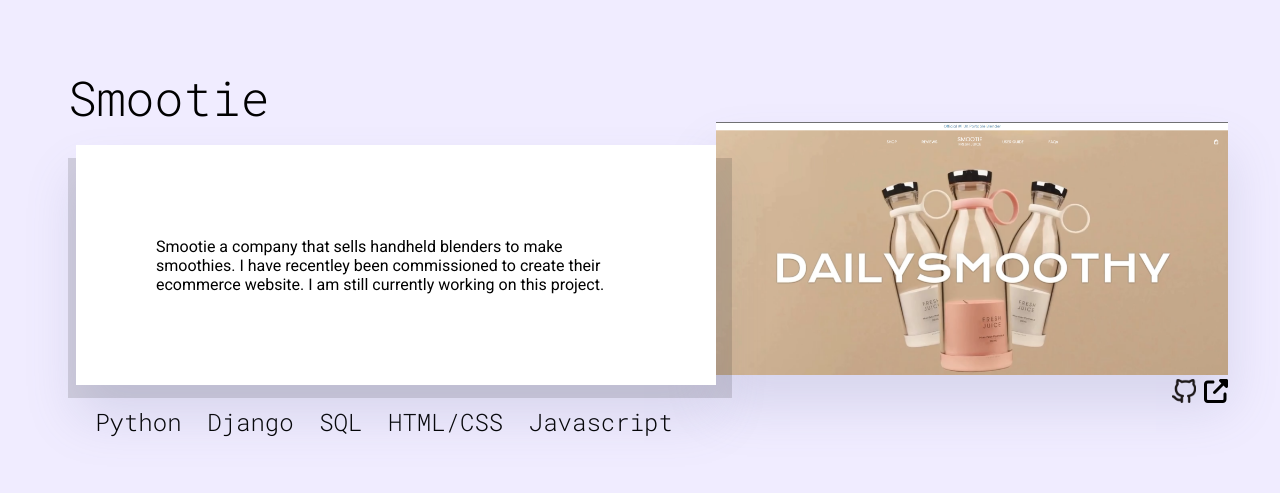
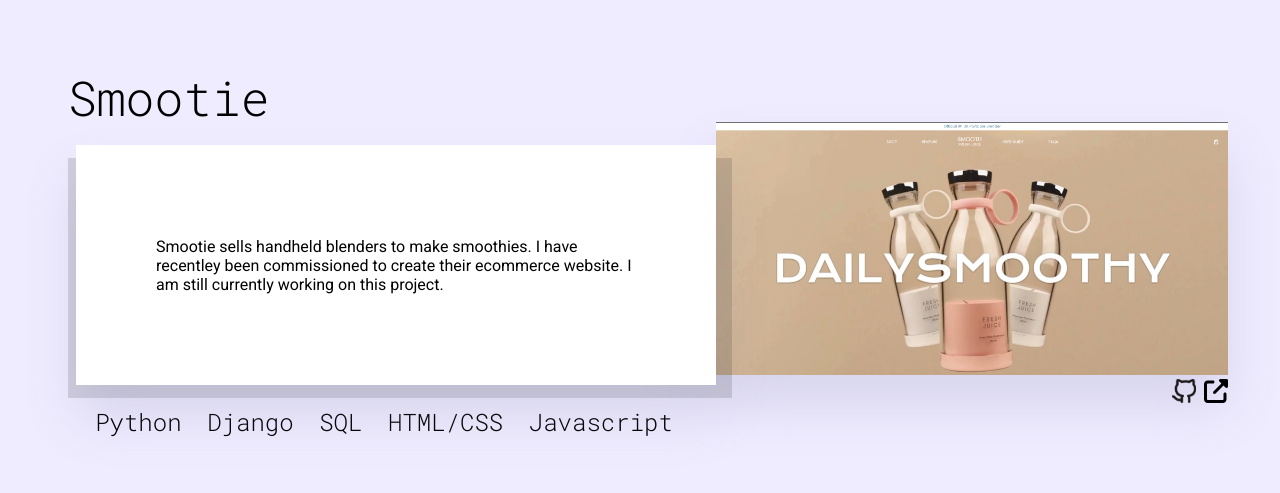
Before and after one commit to Josh-Cox/portfolio, a Flask app: page / in a window 1280 px wide. Shown: the part 2628-3121 px from the top of the page. Run offline with Flask 3, Linux system fonts and the light colour scheme.

Commit message:
text changed

```diff
--- a/templates/index.html
+++ b/templates/index.html
@@ -109,7 +109,7 @@
 
                         <div class="white-two white-box">
                             <div class="project-text">
-                                Smootie a company that sells handheld blenders
+                                Smootie sells handheld blenders
                                  to make smoothies. I have recentley been commissioned
                                  to create their ecommerce website. I am still currently
                                  working on this project.
```
